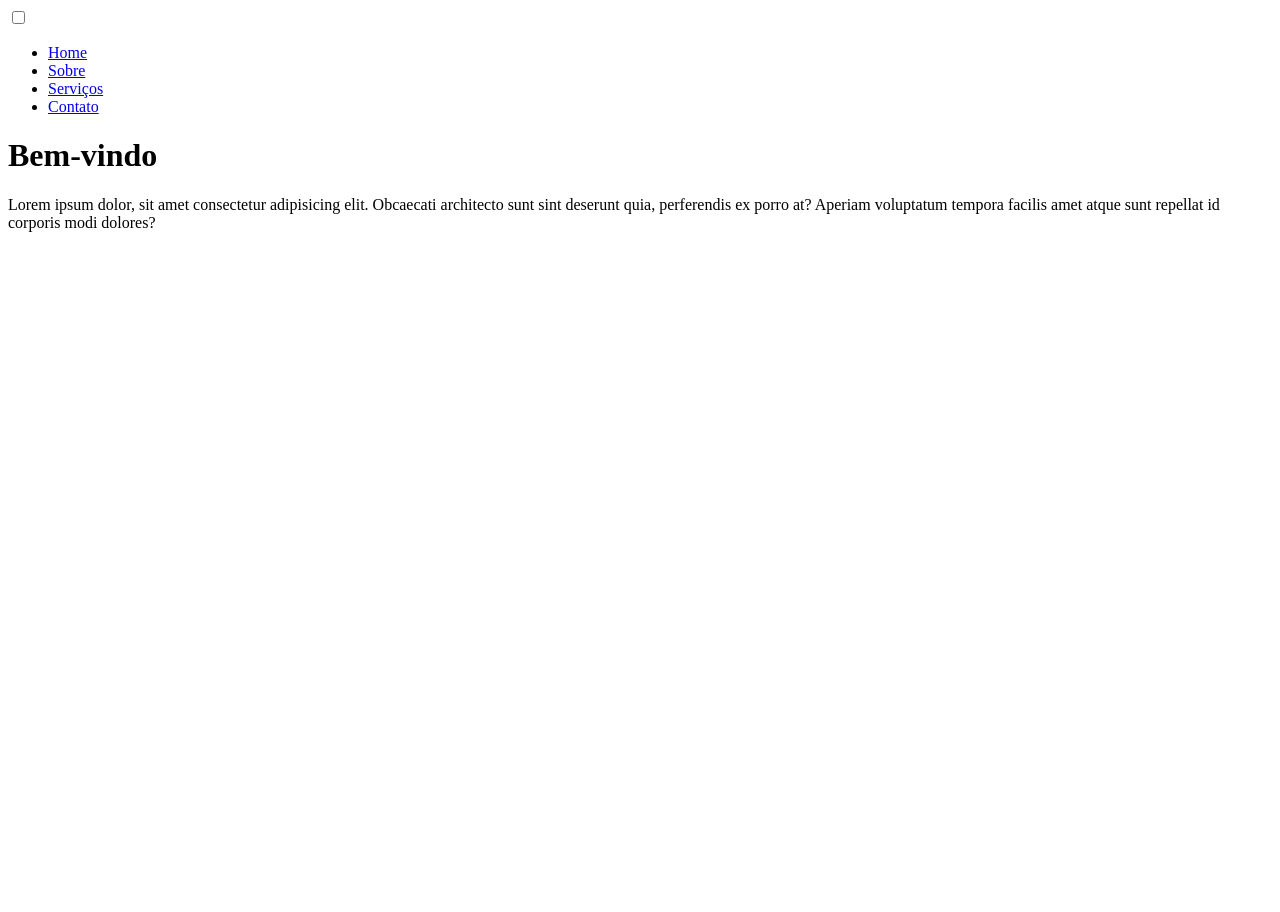
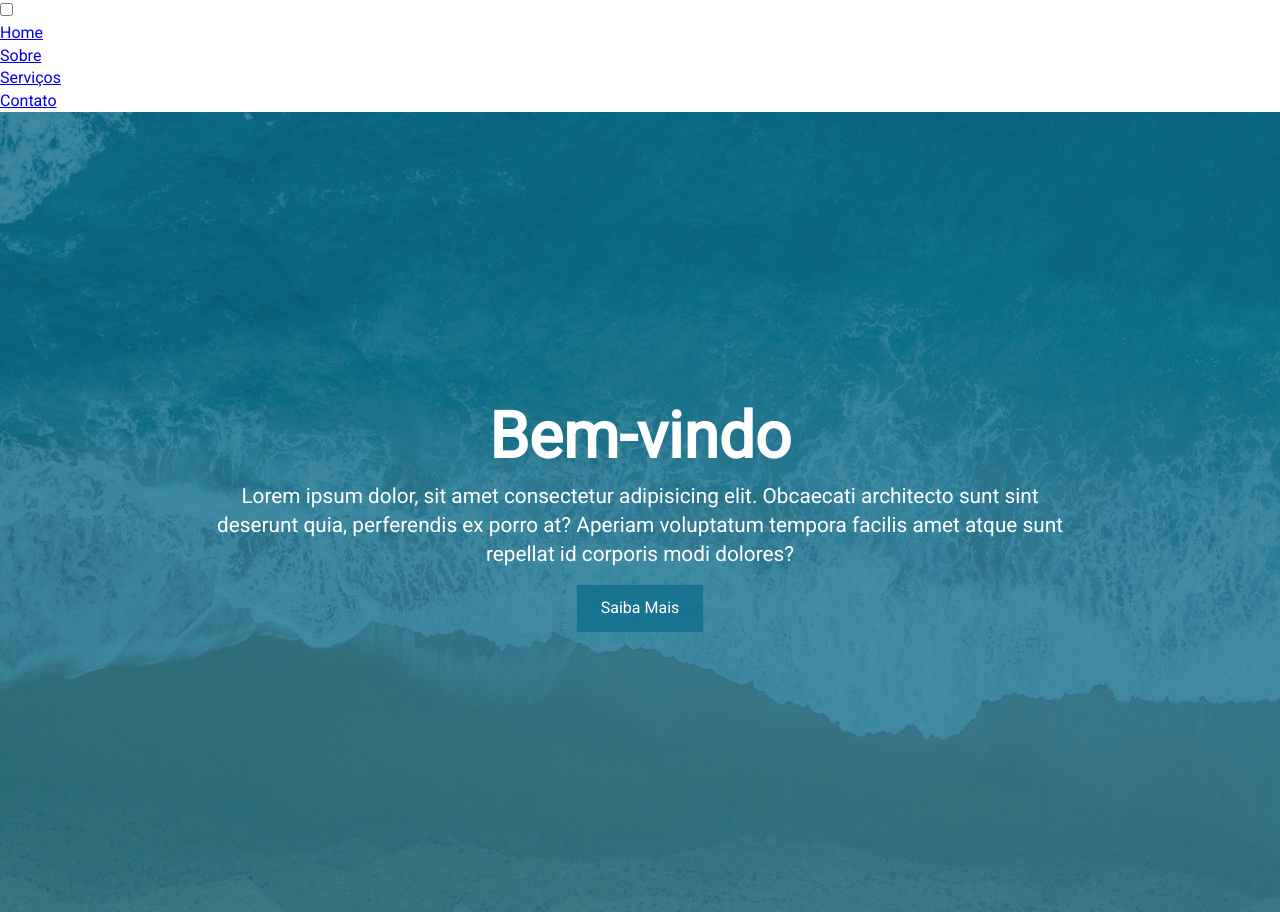
Before and after one commit to gabrielvf64/hamburger-menu-css, a plain HTML site: page index.html in a window 1280 px wide. Before the commit the page ends 800 px from the top, so only its background shows below. Drawn offline with Linux system fonts and the light colour scheme.

Commit message:
Adicionada fonte Roboto, h1, paragrafo e botao na parte principal; Estilo da parte principal;

```diff
--- a/css/style.css
+++ b/css/style.css
@@ -0,0 +1,79 @@
+:root {
+  --cor-primaria: rgba(13, 110, 139, 0.75);
+  --cor-secundaria: rgba(229, 148, 0, 0.9);
+  --cor-overlay: rgba(24, 39, 51, 0.85);
+  /* Velocidade de abertura do menu*/
+  --menu-speed: 0.75s;
+}
+
+* {
+  margin: 0;
+  padding: 0;
+  /* Largura e altura são aplicados em todas as partes do elemento: conteúdo, padding e bordas */
+  box-sizing: border-box;
+}
+
+body {
+  font-family: "Roboto", sans-serif;
+  line-height: 1.4;
+}
+
+.container {
+  max-width: 960px;
+  /* centralizou. igualou os valores da margin? */
+  margin: auto;
+  overflow: hidden;
+  padding: 0 3rem;
+}
+
+#principal {
+  background: var(--cor-primaria);
+  color: #fff;
+  height: 100vh;
+  position: relative;
+}
+
+#principal:before {
+  content: "";
+  background: url("../img/principal.jpg") no-repeat center center/cover;
+  position: absolute;
+  top: 0;
+  left: 0;
+  width: 100%;
+  height: 100%;
+  z-index: -1;
+}
+
+#principal .principal-container {
+  /* "tipo de caixa" flex=alinhado horizontalmente */
+  display: flex;
+  /* empilha os itens flex */
+  flex-direction: column;
+  align-items: center;
+  justify-content: center;
+  text-align: center;
+  height: 100%;
+}
+
+#principal h1 {
+  font-size: 4rem;
+}
+
+#principal p {
+  font-size: 1.3rem;
+}
+
+.btn {
+  display: inline-block;
+  border: none;
+  background: var(--cor-primaria);
+  color: #fff;
+  padding: 0.75rem 1.5rem;
+  margin-top: 1rem;
+  transition: opacity 1s ease-in-out;
+  text-decoration: none;
+}
+
+.btn:hover {
+  opacity: 0.7;
+}
--- a/index.html
+++ b/index.html
@@ -5,6 +5,7 @@
   <meta charset="UTF-8">
   <meta name="viewport" content="width=device-width, initial-scale=1.0">
   <meta http-equiv="X-UA-Compatible" content="ie=edge">
+  <link href="https://fonts.googleapis.com/css?family=Roboto&display=swap" rel="stylesheet">
   <link rel="stylesheet" href="/css/style.css">
   <link rel="stylesheet" href="/css/menu.css">
   <title>Menu Hamburguer usando CSS</title>
@@ -32,8 +33,10 @@
   <header id="principal">
     <div class="container principal-container">
       <h1>Bem-vindo</h1>
-      <p>Lorem ipsum dolor, sit amet consectetur adipisicing elit. Obcaecati architecto sunt sint deserunt quia, perferendis ex porro at? Aperiam voluptatum tempora facilis amet atque sunt repellat id corporis modi dolores?</p>
-      <a href="#" class="btn"></a>
+      <p>Lorem ipsum dolor, sit amet consectetur adipisicing elit. Obcaecati architecto sunt sint deserunt quia,
+        perferendis ex porro at? Aperiam voluptatum tempora facilis amet atque sunt repellat id corporis modi dolores?
+      </p>
+      <a href="#" class="btn">Saiba Mais</a>
     </div>
   </header>
 </body>
```
